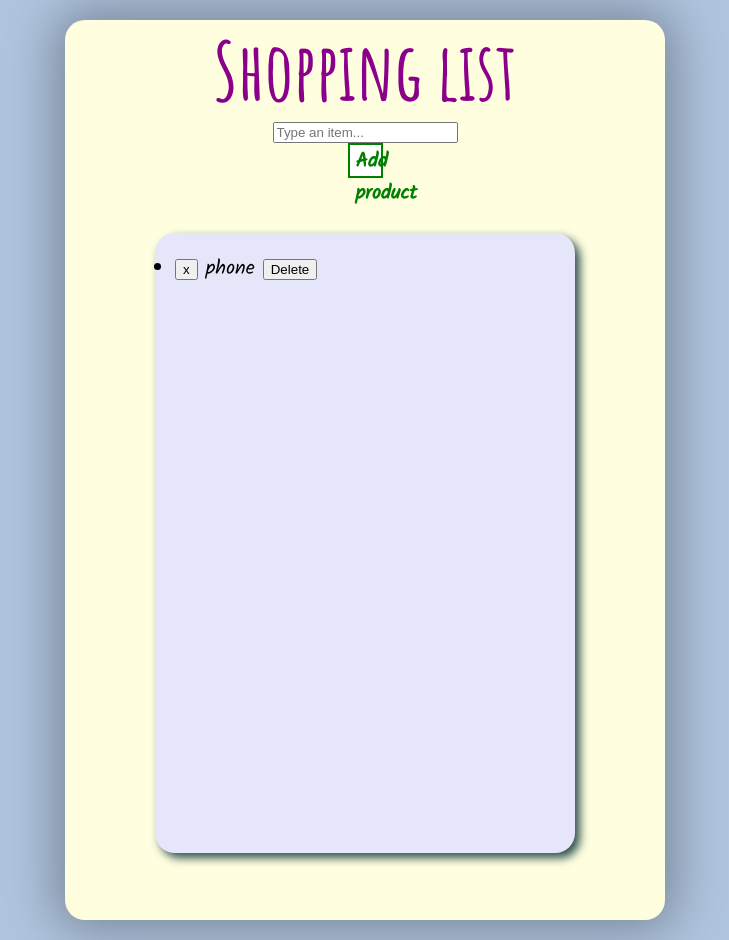
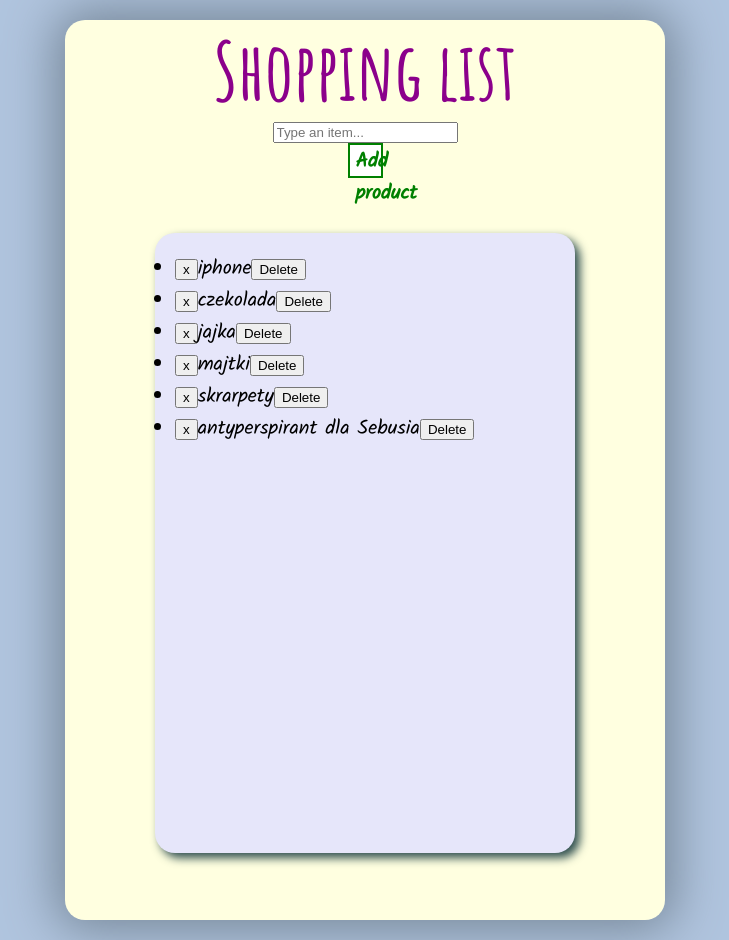
Before and after one commit to alerekaw/list, a React (Create React App) app: page / in a window 1280 px wide. Shown: the whole page, without its empty margins (275-1004 px from the left). Built offline with nearby package versions, Linux system fonts and the light colour scheme.

Commit message:
implementation complete function

```diff
--- a/src/components/container/list/list.js
+++ b/src/components/container/list/list.js
@@ -7,13 +7,35 @@ const List = () => {
     const [itemsList, setItemsList] = useState([]);
     const [ userInput, setUserInput ] = useState();
     useEffect(() => {
-        setItemsList(["phone"]);
+        setItemsList([{
+            "id": 1,
+            "task": "iphone",
+            "complete": true
+          },
+          {"id": 2,
+          "task": "czekolada",
+          "complete": true},
+          {"id": 3,
+          "task": "jajka",
+          "complete": true},
+          {"id": 4,
+          "task": "majtki",
+          "complete": true},
+          {"id": 5,
+          "task": "skrarpety",
+          "complete": true},
+          {"id": 6,
+          "task": "antyperspirant dla Sebusia",
+          "complete": true},
+        ]);
 
     }, [])
 
     const addItem = (e) =>{
         let copy = [...itemsList]
-        copy = [...copy, userInput]
+        copy = [...copy, {"id": copy.length-1,
+                        "task": userInput,
+                        "complete": false}]
         setItemsList(copy);
      }
 
@@ -23,9 +45,22 @@ const List = () => {
 
     const deleteItem = (e) =>{
         let copy = [...itemsList]
-        const index = copy.indexOf(e.currentTarget.id)
+        const index = e.currentTarget.id
         if (index > -1) {copy.splice(index, 1)}
         setItemsList(copy);
+    }
+
+
+    const handleClick = (e) => {
+        e.preventDefault()
+        handleToggle(e.currentTarget.id)
+    }
+
+    const handleToggle = (id) => {
+        let mapped = itemsList.map(item => {
+            return item.id === Number(id) ? {...item, complete: !item.complete} : {...item};
+        })
+        setItemsList(mapped);
     }
 
     return (
@@ -48,9 +83,11 @@ const List = () => {
 
         <ul className={styles.list}>
             {itemsList.map((el, idx) => (
-                <li key={idx}>
-                <button>
-             x </button> {el}  <button id={el} onClick={deleteItem}>Delete</button></li>
+                <li key={idx} className={!el.complete ? styles.strike : ""}>
+                <button id={el.id} onClick={handleClick}>
+                x </button>
+                {el.task}
+                <button id={idx} onClick={deleteItem}>Delete</button></li>
             ))}
 
 </ul>
--- a/src/components/container/list/list.module.css
+++ b/src/components/container/list/list.module.css
@@ -30,3 +30,6 @@
     background-color: green;
     color: white;
 }
+.strike{
+    text-decoration: line-through;
+}
```
